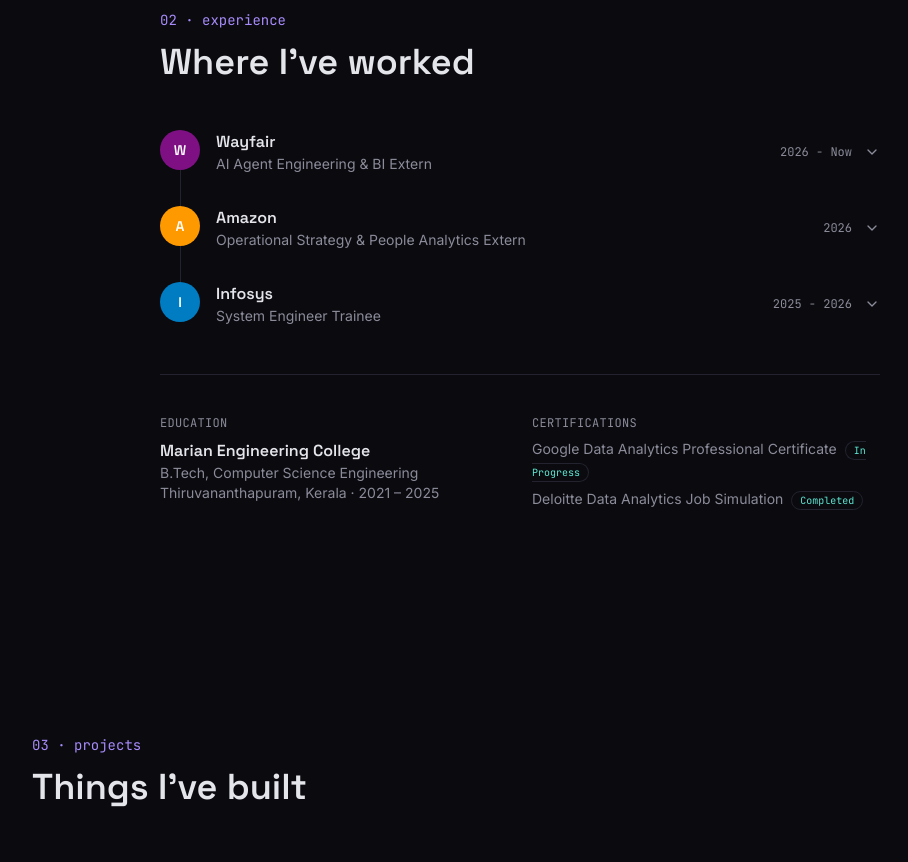
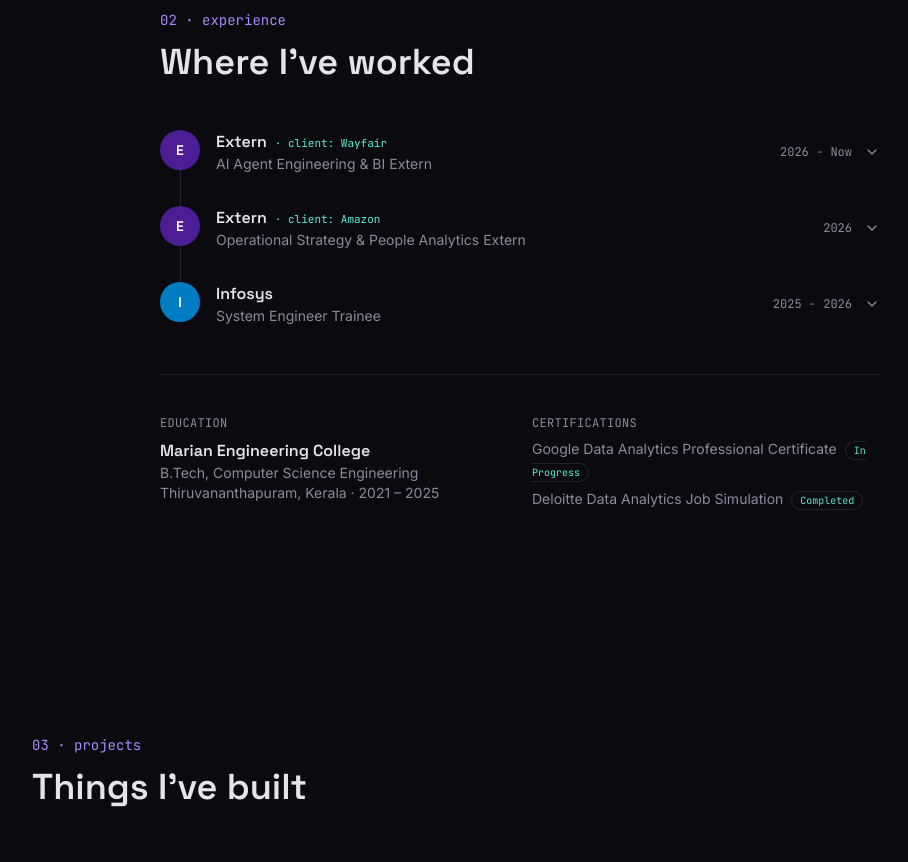
Before and after one commit to rithikahaha/automated-away, a React (Vite) app: page / in a window 1280 px wide. Shown: the part 1540-2402 px from the top of the page, without its empty margins (120-1028 px from the left). Built offline with nearby package versions, Linux system fonts and the light colour scheme.

Commit message:
Clarify Extern as employer, Wayfair/Amazon as clients not direct employers

```diff
--- a/src/components/Experience.jsx
+++ b/src/components/Experience.jsx
@@ -29,7 +29,14 @@
         className="flex w-full items-center justify-between gap-4 text-left"
       >
         <div>
-          <p className="font-display font-semibold text-text">{job.company}</p>
+          <p className="font-display font-semibold text-text">
+            {job.company}
+            {job.client && (
+              <span className="ml-2 font-mono text-[11px] font-normal text-accent2">
+                · client: {job.client}
+              </span>
+            )}
+          </p>
           <p className="text-sm text-muted">{job.role}</p>
         </div>
         <div className="flex shrink-0 items-center gap-3">
--- a/src/data/experience.js
+++ b/src/data/experience.js
@@ -1,12 +1,13 @@
 export const experience = [
   {
-    company: 'Wayfair',
-    initial: 'W',
-    color: '#7F1084',
+    company: 'Extern',
+    client: 'Wayfair',
+    initial: 'E',
+    color: '#4C1D95',
     role: 'AI Agent Engineering & BI Extern',
     period: '2026 - Now',
     tagline:
-      "Wiring AI workflows into Wayfair's Rugs category so trend and competitor tracking stop living in five different tabs.",
+      "Externed with Wayfair's Rugs category, wiring in AI workflows so trend and competitor tracking stop living in five different tabs.",
     bullets: [
       'Automated 3 Gemini-powered workflows, cutting manual report verification from five steps to two.',
       'Rolled trend, competitor, and insight tracking into one live dashboard — a single source of truth instead of scattered spreadsheets.',
@@ -14,13 +15,14 @@
     tags: ['Google Gemini', 'Automation', 'Dashboards'],
   },
   {
-    company: 'Amazon',
-    initial: 'A',
-    color: '#FF9900',
+    company: 'Extern',
+    client: 'Amazon',
+    initial: 'E',
+    color: '#4C1D95',
     role: 'Operational Strategy & People Analytics Extern',
     period: '2026',
     tagline:
-      'Dug through a thousand-plus feedback records to find where employee experience was actually breaking, not where everyone assumed it was.',
+      'Externed with Amazon, digging through a thousand-plus feedback records to find where employee experience was actually breaking, not where everyone assumed it was.',
     bullets: [
       'Ran sentiment analysis across 14 workforce metrics (Python, Pandas, NLTK, VADER) across 3 operational teams.',
       'Automated the data-cleaning pipeline, cutting quality checks from 3 hours to under 45 minutes.',
```
